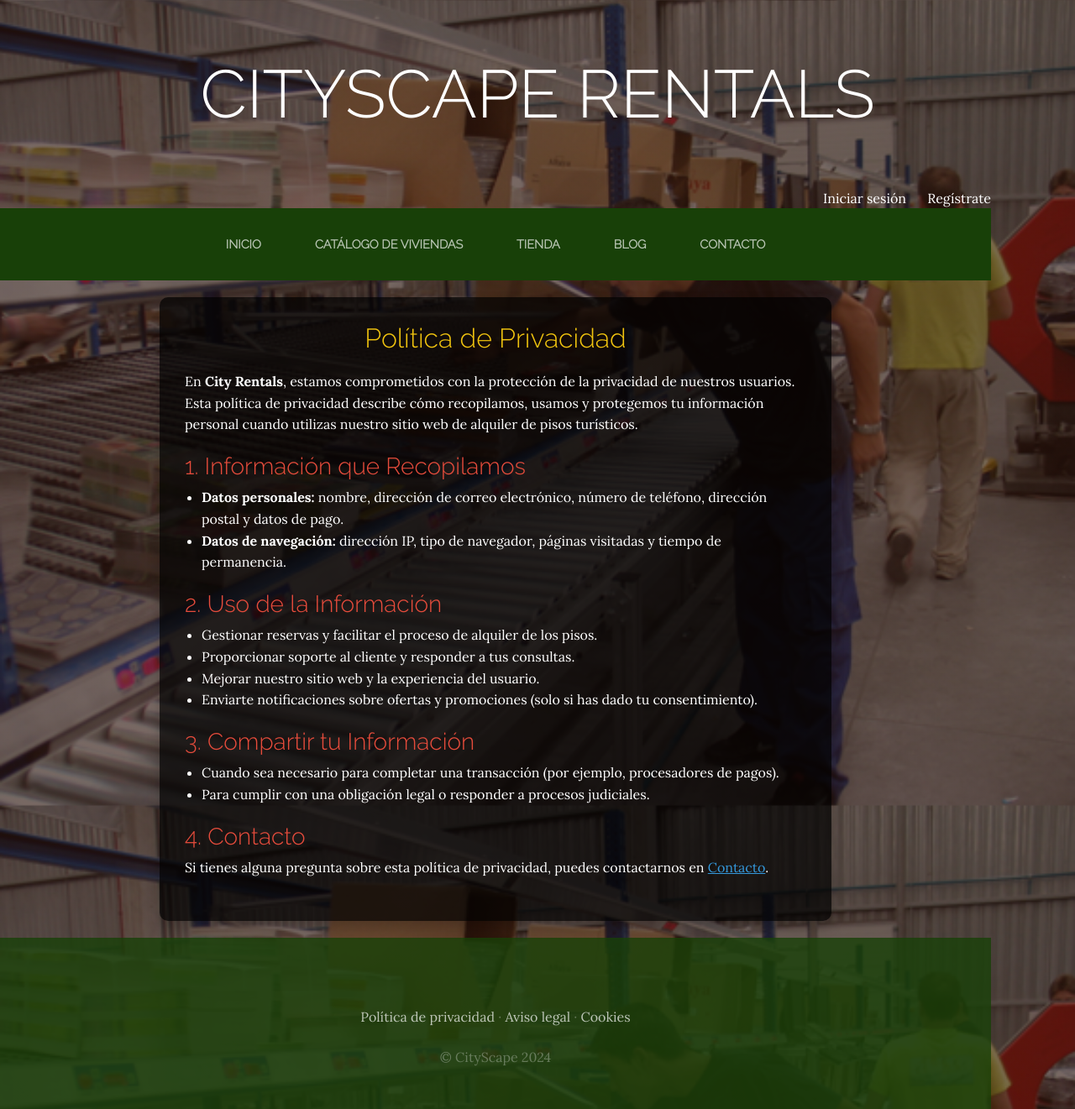
After one commit to Jaime-Linares/PGPI-G3.10, a Django app: page /politica-privacidad/ in a window 1280 px wide. The commit adds this page. Shown: the whole page at 84% size. Run offline with Django 5.2, Linux system fonts and the light colour scheme; some libraries are stand-ins or nearby versions.

Commit message:
[feat] some changes in home page and "politica privacidad" added

```diff
--- a/product/ProyectoWeb/ProyectoWeb/settings.py
+++ b/product/ProyectoWeb/ProyectoWeb/settings.py
@@ -49,8 +49,6 @@ INSTALLED_APPS = [
     'carro',
     'autenticacion',
     'pedidos',
-
-
 ]
 
 MIDDLEWARE = [
@@ -123,6 +121,7 @@ AUTH_PASSWORD_VALIDATORS = [
 
 #LANGUAGE_CODE = 'en-us'
 LANGUAGE_CODE = 'es-eu'
+
 TIME_ZONE = 'UTC'
 
 USE_I18N = True
@@ -158,6 +157,4 @@ MESSAGE_TAGS = {
     messages_de_error.SUCCESS: 'success',
     messages_de_error.WARNING: 'warning',
     messages_de_error.ERROR: 'danger',
-
-
 }
--- a/product/ProyectoWeb/ProyectoWebApp/templates/ProyectoWebApp/base.html
+++ b/product/ProyectoWeb/ProyectoWebApp/templates/ProyectoWebApp/base.html
@@ -1,42 +1,31 @@
 <html>
-
   <head>
-
-
     {% load static %}
-
     <!-- Bootstrap -->
     <link href="{% static 'ProyectoWebApp/vendor/bootstrap/css/bootstrap.min.css' %}" rel="stylesheet">
-
     <!-- Fonts -->
-
     <link href="https://fonts.googleapis.com/css2?family=Raleway:wght@300&display=swap" rel="stylesheet">
     <link href="https://fonts.googleapis.com/css?family=Lora:400,400i,700,700i" rel="stylesheet">
-
-
     <!-- Styles -->
     <link href="{% static 'ProyectoWebApp/css/gestion.css' %}" rel="stylesheet">
   </head>
 
+
   <body>
-
     <h1 class="site-heading text-center text-white d-none d-lg-block">
-
-        <span class="site-heading-lower">Gestión de Pedidos</span>
+      <span class="site-heading-lower">CityScape Rentals</span>
     </h1>
 
     <div style="text-align:right; margin-right: 100px; color: white;">
     {% if user.is_authenticated %}
-
-       Hola {{ user.username }} &nbsp;&nbsp;&nbsp; <a href="{% url 'cerrar_sesion' %}" style="color:white">Cerrar sesión</a>
-
+      ¡ Hola &nbsp;{{ user.username }} ! &nbsp;&nbsp;&nbsp;&nbsp; <a href="{% url 'cerrar_sesion' %}" style="color:white">Cerrar sesión</a>
     {% else %}
-        <a href="{% url 'iniciar_sesion'%}"  style="color:white">Iniciar sesión</a> &nbsp;&nbsp;&nbsp; <a href="{% url 'Autenticacion' %}"  style="color:white">Regístrate</a>
+      <a href="{% url 'iniciar_sesion'%}"  style="color:white">Iniciar sesión</a> &nbsp;&nbsp;&nbsp;&nbsp; <a href="{% url 'Autenticacion' %}"  style="color:white">Regístrate</a>
     {% endif %}
     <!-- Navbar -->
     <nav class="navbar navbar-expand-lg navbar-dark py-lg-4" id="mainNav">
       <div class="container">
-      <a class="navbar-brand text-uppercase text-expanded font-weight-bold d-lg-none" href="{% url 'Home' %}">Gestión de Pedidos</a>
+        <a class="navbar-brand text-uppercase text-expanded font-weight-bold d-lg-none" href="{% url 'Home' %}">CityScape Rentals</a>
         <button class="navbar-toggler" type="button" data-toggle="collapse" data-target="#navbarResponsive" aria-controls="navbarResponsive" aria-expanded="false" aria-label="Toggle navigation">
           <span class="navbar-toggler-icon"></span>
         </button>
@@ -51,19 +40,16 @@
             <li class="nav-item {% if request.path == '/tienda/' %} active {% endif %} px-lg-4">
               <a class="nav-link text-uppercase text-expanded" href="{% url 'Tienda' %}">Tienda</a>
             </li>
+            <li class="nav-item {% if request.path|slice:':6' == '/blog/' %} active {% endif %} px-lg-4">
+              <a class="nav-link text-uppercase text-expanded" href="{% url 'Blog' %}">Blog</a>
+            </li>
             <li class="nav-item {% if request.path == '/contacto/' %} active {% endif %} px-lg-4">
               <a class="nav-link text-uppercase text-expanded" href="{% url 'Contacto' %}">Contacto</a>
             </li>
-          <li class="nav-item {% if request.path|slice:':6' == '/blog/' %} active {% endif %} px-lg-4"> <!-- Esta línea:{% if request.path == '/' %} active {% endif %} sirve para  que se remarque en los botones de navegación según la página en la que nos encontremos-->
-            <a class="nav-link text-uppercase text-expanded" href="{% url 'Blog' %}">Blog</a>
-          </li>
-
           </ul>
         </div>
       </div>
     </nav>
-
-
 
     <!-- Contenido cambiante -->
     {% block content %}
@@ -94,19 +80,16 @@
           </a>
         </p>
           <p class="m-0 mbt">
-        	<a href="sample.html" class="link">Política de privacidad</a> ·
-        	<a href="sample.html" class="link">Aviso legal</a> ·
-        	<a href="sample.html" class="link">Cookies</a>
+            <a href="{% url 'PoliticaPrivacidad' %}" class="link">Política de privacidad</a> ·
+            <a href="{% url 'PoliticaPrivacidad' %}" class="link">Aviso legal</a> ·
+            <a href="{% url 'PoliticaPrivacidad' %}" class="link">Cookies</a>
         </p>
-        <p class="m-0 mbt1">&copy; Gestión de Pedidos 2020</p>
+        <p class="m-0 mbt1">&copy; CityScape 2024</p>
       </div>
     </footer>
 
     <!-- Bootstrap -->
     <script src="{% static 'ProyectoWebApp/vendor/jquery/jquery.min.js' %}"></script>
     <script src="{% static 'ProyectoWebApp/vendor/bootstrap/js/bootstrap.bundle.min.js'%}"></script>
-
   </body>
-
-
 </html>
--- a/product/ProyectoWeb/ProyectoWebApp/templates/ProyectoWebApp/home.html
+++ b/product/ProyectoWeb/ProyectoWebApp/templates/ProyectoWebApp/home.html
@@ -1,4 +1,3 @@
-
 {%extends "ProyectoWebApp/base.html"%}
 
 {%load static%}
@@ -23,8 +22,6 @@
     </div>
   </section>
 
-
-
   <!-- Message -->
   <section class="page-section cta">
     <div class="container">
--- /dev/null
+++ b/product/ProyectoWeb/ProyectoWebApp/templates/ProyectoWebApp/politica_privacidad.html
@@ -0,0 +1,72 @@
+{% extends "ProyectoWebApp/base.html" %}
+{% load static %}
+
+{% block title %}Política de Privacidad{% endblock %}
+
+{% block content %}
+<style>
+    .contendorPrivacidad {
+        max-width: 800px;
+        margin: 20px auto;
+        padding: 30px;
+        background-color: rgba(0, 0, 0, 0.7);
+        border-radius: 10px;
+        box-shadow: 0 8px 15px rgba(0, 0, 0, 0.2);
+        color: #ffffff;
+        text-align: left;
+    }
+    .contendorPrivacidad h2 {
+        text-align: center;
+        color: #f1c40f;
+        margin-bottom: 20px;
+    }
+    .contendorPrivacidad h3 {
+        color: #e74c3c;
+        margin-top: 20px;
+    }
+    .contendorPrivacidad p, .contendorPrivacidad ul {
+        line-height: 1.6;
+        margin-bottom: 20px;
+    }
+    .contendorPrivacidad ul {
+        list-style-type: disc;
+        padding-left: 20px;
+    }
+    .contendorPrivacidad a {
+        color: #3498db;
+        text-decoration: underline;
+    }
+    .contendorPrivacidad a:hover {
+        color: #f1c40f;
+    }
+</style>
+
+<div class="contendorPrivacidad">
+    <h2>Política de Privacidad</h2>
+    <p>En <strong>City Rentals</strong>, estamos comprometidos con la protección de la privacidad de nuestros usuarios. Esta política de privacidad describe cómo recopilamos, usamos y protegemos tu información personal cuando utilizas nuestro sitio web de alquiler de pisos turísticos.</p>
+
+    <h3>1. Información que Recopilamos</h3>
+    <ul>
+        <li><strong>Datos personales:</strong> nombre, dirección de correo electrónico, número de teléfono, dirección postal y datos de pago.</li>
+        <li><strong>Datos de navegación:</strong> dirección IP, tipo de navegador, páginas visitadas y tiempo de permanencia.</li>
+    </ul>
+
+    <h3>2. Uso de la Información</h3>
+    <ul>
+        <li>Gestionar reservas y facilitar el proceso de alquiler de los pisos.</li>
+        <li>Proporcionar soporte al cliente y responder a tus consultas.</li>
+        <li>Mejorar nuestro sitio web y la experiencia del usuario.</li>
+        <li>Enviarte notificaciones sobre ofertas y promociones (solo si has dado tu consentimiento).</li>
+    </ul>
+
+    <h3>3. Compartir tu Información</h3>
+    <ul>
+        <li>Cuando sea necesario para completar una transacción (por ejemplo, procesadores de pagos).</li>
+        <li>Para cumplir con una obligación legal o responder a procesos judiciales.</li>
+    </ul>
+
+    <h3>4. Contacto</h3>
+    <p>Si tienes alguna pregunta sobre esta política de privacidad, puedes contactarnos en <a href="{% url 'Contacto' %}">Contacto</a>.
+    </p>
+</div>
+{% endblock %}
--- a/product/ProyectoWeb/ProyectoWebApp/urls.py
+++ b/product/ProyectoWeb/ProyectoWebApp/urls.py
@@ -3,8 +3,10 @@ from ProyectoWebApp import views
 from django.conf import settings
 from django.conf.urls.static import static
 
+
 urlpatterns = [
     path('', views.home, name="Home"),
+    path('politica-privacidad/', views.politica_privacidad, name="PoliticaPrivacidad"),
 ]
 
 urlpatterns += static(settings.MEDIA_URL, document_root=settings.MEDIA_ROOT) # Para que Django pueda encontrar las imágenes en la carpeta media
--- a/product/ProyectoWeb/ProyectoWebApp/views.py
+++ b/product/ProyectoWeb/ProyectoWebApp/views.py
@@ -1,8 +1,12 @@
 from django.shortcuts import render,HttpResponse
 from carro.carro import Carro
 
-# Create your views here.
+
 
 def home(request):
     carro = Carro(request) # Para que no salga un error del carro en las sesiones, mejor es crear un carro vacío al arrancar la aplicación para que no salga error
     return render(request, "ProyectoWebApp/home.html")
+
+
+def politica_privacidad(request):
+    return render(request, "ProyectoWebApp/politica_privacidad.html")
```
Lines whose indentation alone changed are shown as unchanged.
